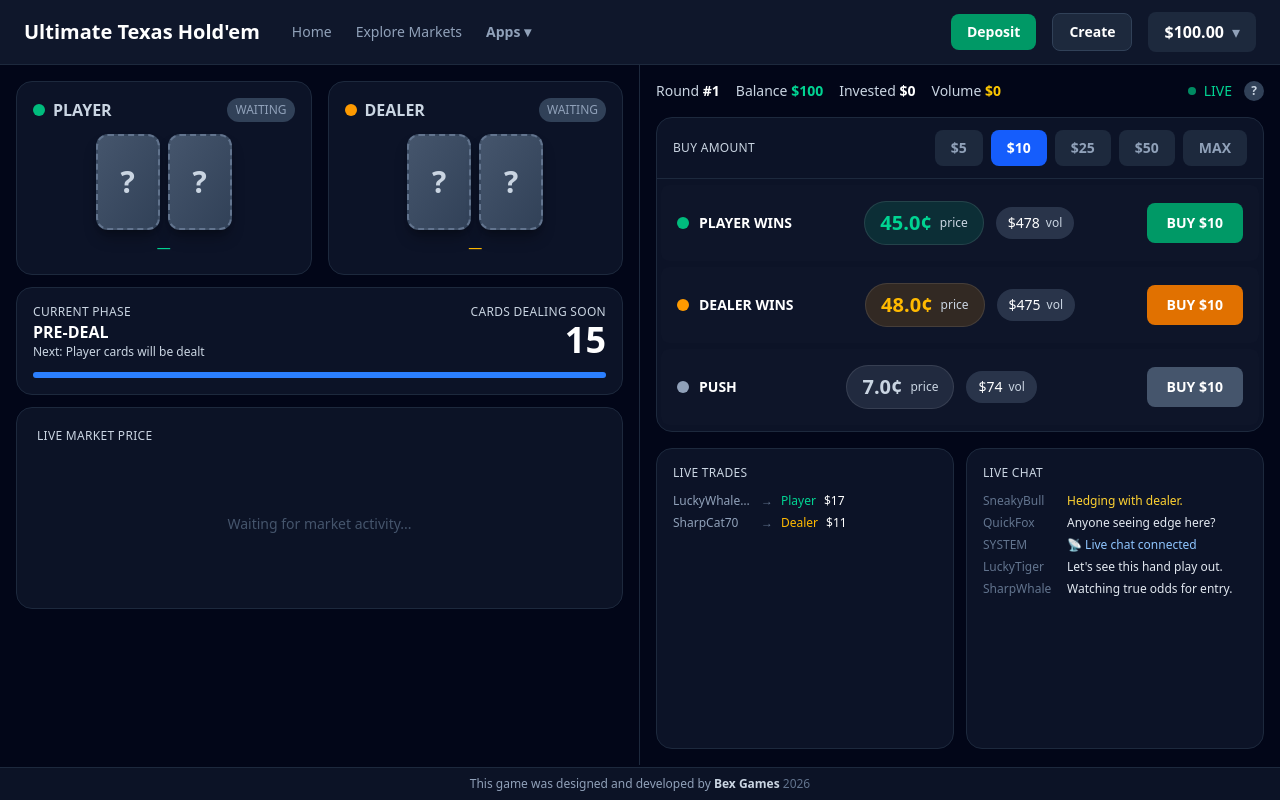
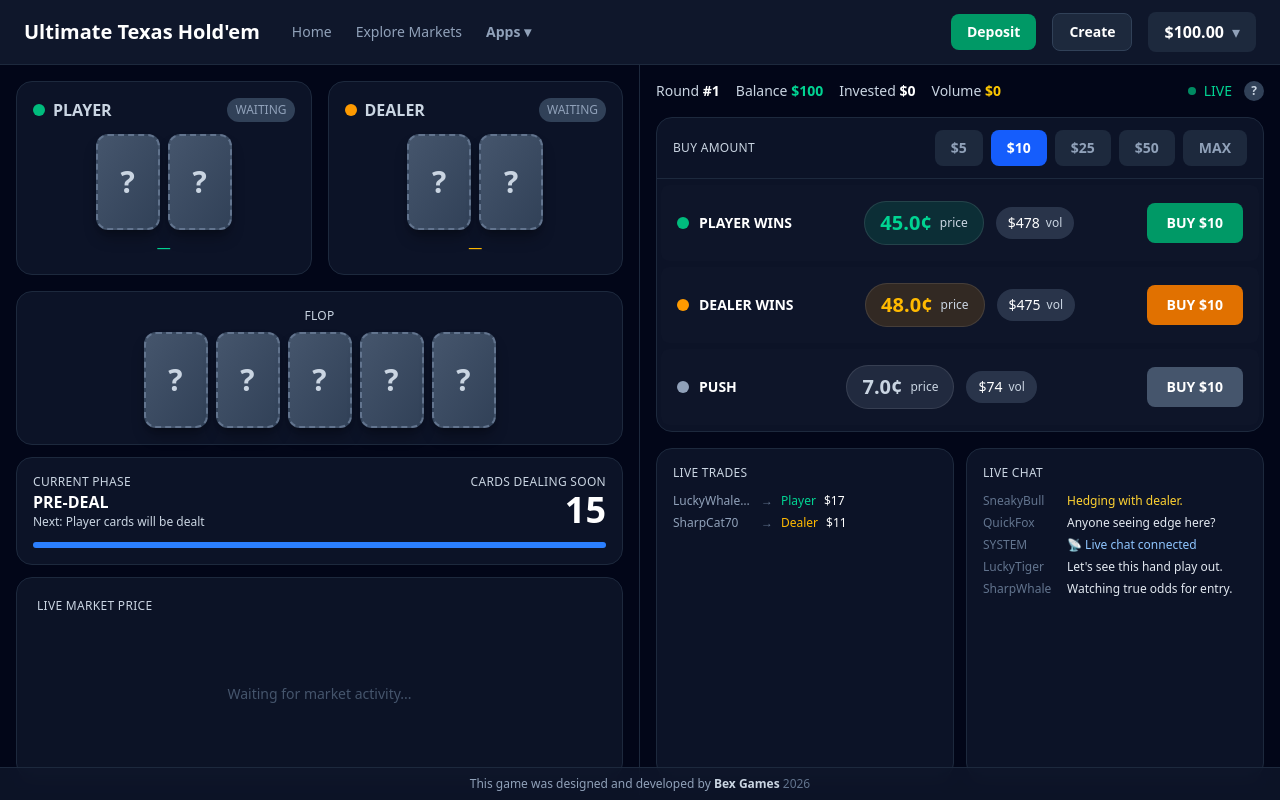
Before and after one commit to meir-san/ultimateholdem, a React (Vite) app: page / in a window 1280 px wide. Built offline with nearby package versions, Linux system fonts and the light colour scheme.

Commit message:
Change 'Community Cards' to 'Flop' and show all 5 community card slots from PRE_DEAL phase

```diff
--- a/src/components/PlayerDealerCards.tsx
+++ b/src/components/PlayerDealerCards.tsx
@@ -403,17 +403,16 @@ export function PlayerDealerCards({
         </div>
       </div>
 
-      {/* Community Cards (if any) */}
-      {communityCards.length > 0 && (
-        <div className="col-span-2 bg-slate-900/80 rounded-2xl border border-slate-800 p-4">
-          <div className="text-xs text-slate-300 uppercase tracking-wide mb-2 text-center">Community Cards</div>
-          <div className="flex gap-2 justify-center">
-            {communityCards.map((card, i) => (
-              <CardDisplay key={i} card={card} />
-            ))}
-          </div>
+      {/* Community Cards - Always show 5 slots (3 flop, 1 turn, 1 river) */}
+      <div className="col-span-2 bg-slate-900/80 rounded-2xl border border-slate-800 p-4">
+        <div className="text-xs text-slate-300 uppercase tracking-wide mb-2 text-center">Flop</div>
+        <div className="flex gap-2 justify-center">
+          {/* Always show 5 slots: 3 for flop, 1 for turn, 1 for river */}
+          {[0, 1, 2, 3, 4].map((i) => (
+            <CardDisplay key={i} card={communityCards[i] || null} hidden={!communityCards[i]} />
+          ))}
         </div>
-      )}
+      </div>
     </div>
   );
 }
```
